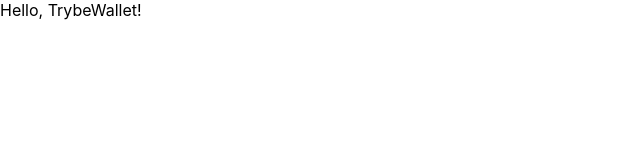
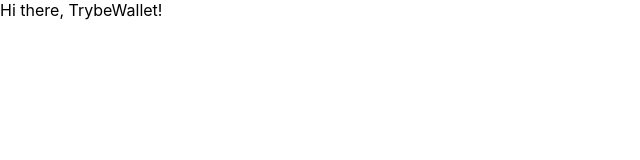
Before and after one commit to GustavoLemes97/project-trybewallet, a React (Create React App) app: page / in a window 1280 px wide. Shown: the top 160 px of the page, without its empty margins (0-640 px from the left). Built offline with nearby package versions, Linux system fonts and the light colour scheme.

Commit message:
Começando a obra

```diff
--- a/src/App.js
+++ b/src/App.js
@@ -1,7 +1,7 @@
 import React from 'react';
 
 function App() {
-  return <div>Hello, TrybeWallet!</div>;
+  return <div>Hi there, TrybeWallet!</div>;
 }
 
 export default App;
```
Also changed, not shown: 1 other file (tests, documents, lock files or other folders).
